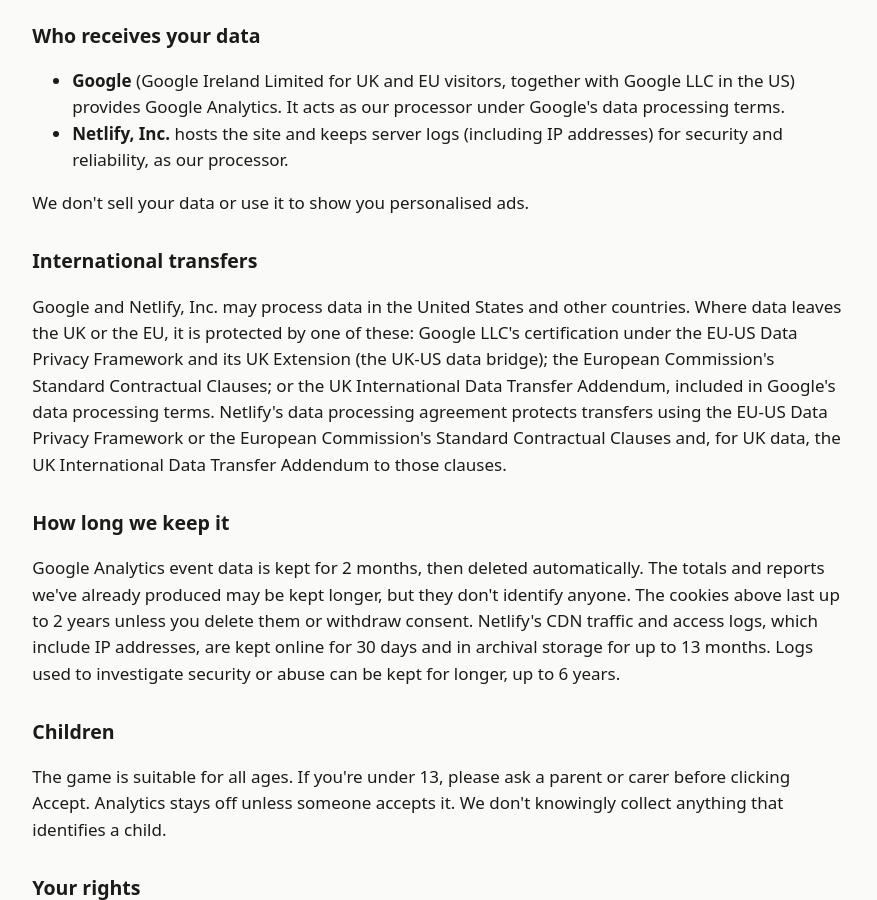
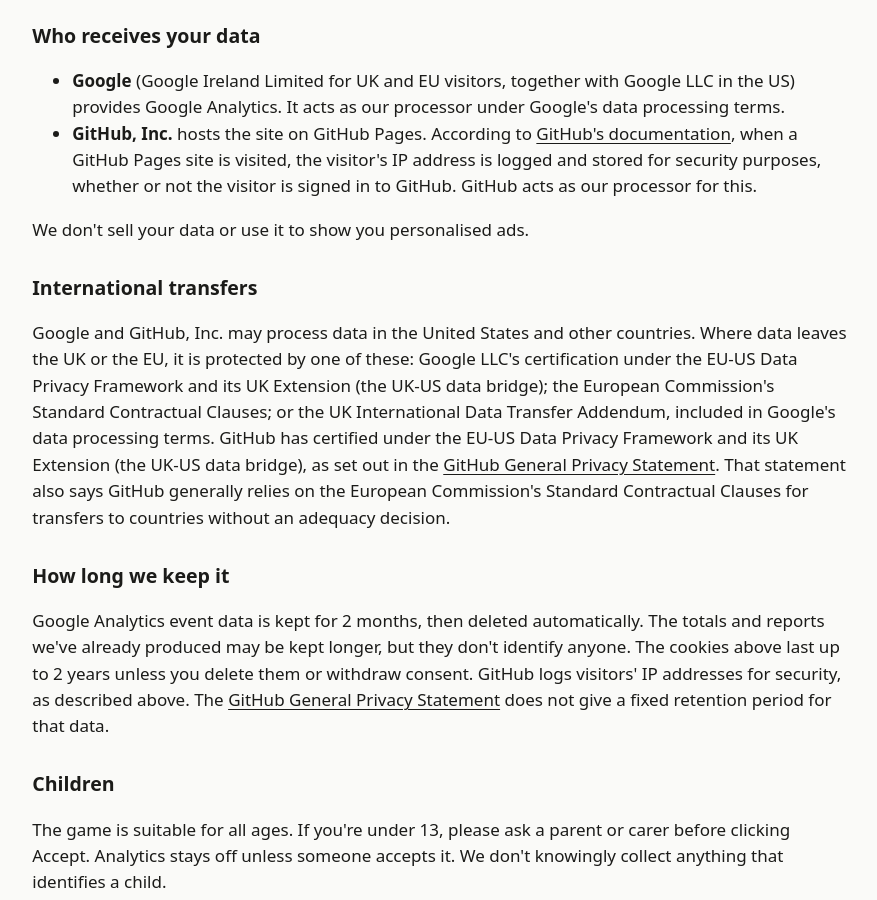
Before and after one commit to Right-Stacking5441/dino-preview, a plain HTML site: page privacy/index.html in a window 1280 px wide. Shown: the part 1900-2800 px from the top of the page, without its empty margins (17-894 px from the left). Drawn offline with Linux system fonts and the light colour scheme.

Commit message:
Preview: GitHub Pages hosting on the privacy page
Built from source 4815d16. The privacy page now names GitHub Pages,
sets the date to 17 November 2026, and keeps hello@dino.game and
the 2-month Analytics retention. Still noindex. Nothing else changed.

```diff
--- a/privacy/index.html
+++ b/privacy/index.html
@@ -42,7 +42,7 @@
   </header>
   <main class="legal-page">
     <h1>Privacy and cookies</h1>
-    <p>Last updated: [DATE]</p>
+    <p>Last updated: 17 November 2026</p>
 
     <h2>Who we are</h2>
     <p>dino.game is run by Hurrell Capital Limited, a company registered in England and Wales (company number 15158828), registered office 65 London Road, Stapleford, Cambridge CB22 5DG. We are the controller of the personal data described on this page. To contact us about privacy, email <a href="mailto:hello@dino.game">hello@dino.game</a>.</p>
@@ -94,15 +94,15 @@
     <h2>Who receives your data</h2>
     <ul>
       <li><strong>Google</strong> (Google Ireland Limited for UK and EU visitors, together with Google LLC in the US) provides Google Analytics. It acts as our processor under Google's data processing terms.</li>
-      <li><strong>Netlify, Inc.</strong> hosts the site and keeps server logs (including IP addresses) for security and reliability, as our processor.</li>
+      <li><strong>GitHub, Inc.</strong> hosts the site on GitHub Pages. According to <a href="https://docs.github.com/en/pages/getting-started-with-github-pages/what-is-github-pages">GitHub's documentation</a>, when a GitHub Pages site is visited, the visitor's IP address is logged and stored for security purposes, whether or not the visitor is signed in to GitHub. GitHub acts as our processor for this.</li>
     </ul>
     <p>We don't sell your data or use it to show you personalised ads.</p>
 
     <h2>International transfers</h2>
-    <p>Google and Netlify, Inc. may process data in the United States and other countries. Where data leaves the UK or the EU, it is protected by one of these: Google LLC's certification under the EU-US Data Privacy Framework and its UK Extension (the UK-US data bridge); the European Commission's Standard Contractual Clauses; or the UK International Data Transfer Addendum, included in Google's data processing terms. Netlify's data processing agreement protects transfers using the EU-US Data Privacy Framework or the European Commission's Standard Contractual Clauses and, for UK data, the UK International Data Transfer Addendum to those clauses.</p>
+    <p>Google and GitHub, Inc. may process data in the United States and other countries. Where data leaves the UK or the EU, it is protected by one of these: Google LLC's certification under the EU-US Data Privacy Framework and its UK Extension (the UK-US data bridge); the European Commission's Standard Contractual Clauses; or the UK International Data Transfer Addendum, included in Google's data processing terms. GitHub has certified under the EU-US Data Privacy Framework and its UK Extension (the UK-US data bridge), as set out in the <a href="https://docs.github.com/en/site-policy/privacy-policies/github-general-privacy-statement">GitHub General Privacy Statement</a>. That statement also says GitHub generally relies on the European Commission's Standard Contractual Clauses for transfers to countries without an adequacy decision.</p>
 
     <h2>How long we keep it</h2>
-    <p>Google Analytics event data is kept for 2 months, then deleted automatically. The totals and reports we've already produced may be kept longer, but they don't identify anyone. The cookies above last up to 2 years unless you delete them or withdraw consent. Netlify's CDN traffic and access logs, which include IP addresses, are kept online for 30 days and in archival storage for up to 13 months. Logs used to investigate security or abuse can be kept for longer, up to 6 years.</p>
+    <p>Google Analytics event data is kept for 2 months, then deleted automatically. The totals and reports we've already produced may be kept longer, but they don't identify anyone. The cookies above last up to 2 years unless you delete them or withdraw consent. GitHub logs visitors' IP addresses for security, as described above. The <a href="https://docs.github.com/en/site-policy/privacy-policies/github-general-privacy-statement">GitHub General Privacy Statement</a> does not give a fixed retention period for that data.</p>
 
     <h2>Children</h2>
     <p>The game is suitable for all ages. If you're under 13, please ask a parent or carer before clicking Accept. Analytics stays off unless someone accepts it. We don't knowingly collect anything that identifies a child.</p>
```
